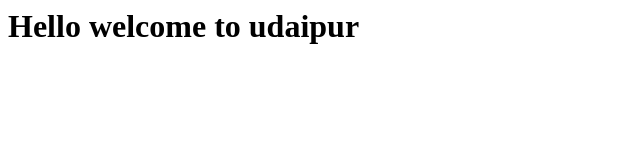
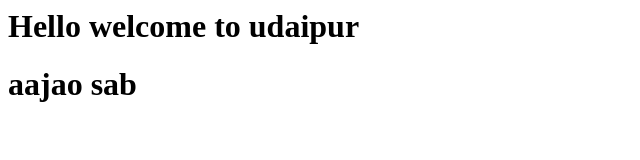
Before and after one commit to ciasharmma/project-x, a plain HTML site: page index.html in a window 1280 px wide. Shown: the whole page, without its empty margins (0-640 px from the left). Drawn offline with Linux system fonts and the light colour scheme.

Commit message:
this is first commit

```diff
--- a/index.html
+++ b/index.html
@@ -1 +1,2 @@
 <h1> Hello welcome to udaipur </h1>
+<h1>aajao sab </h1>
```
